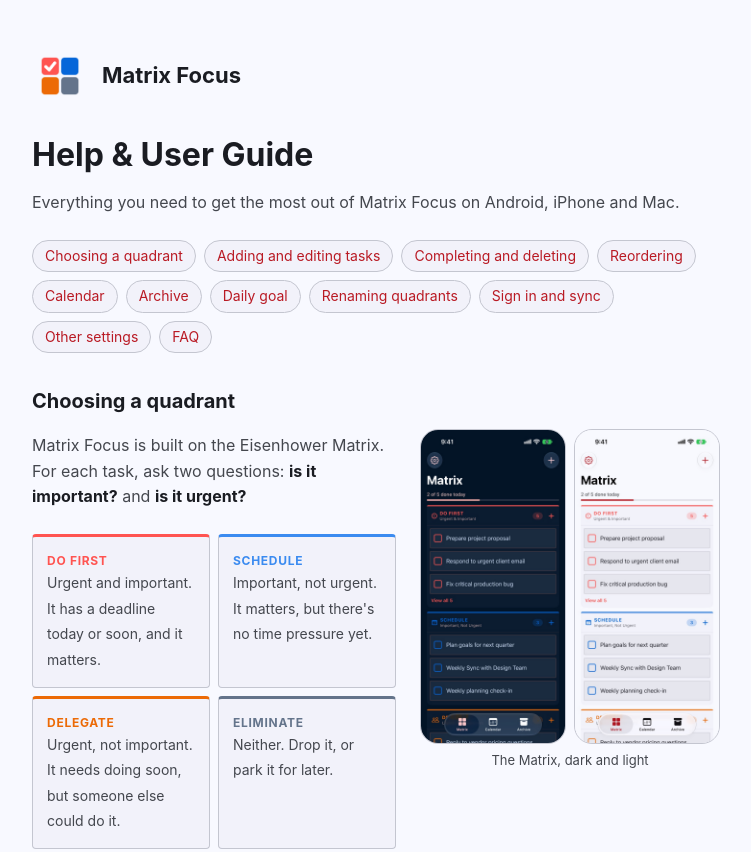
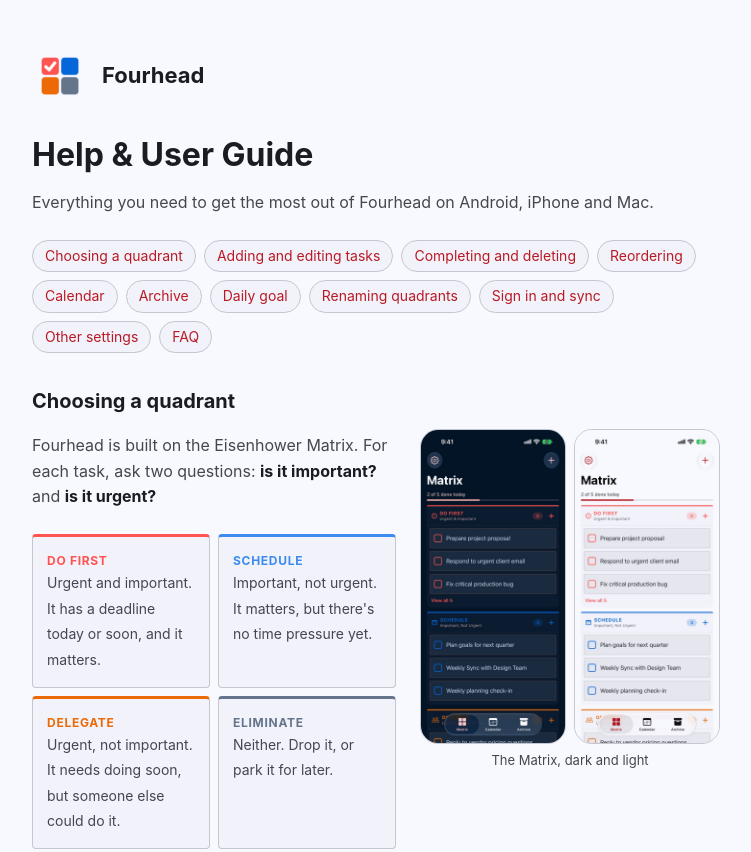
Before and after one commit to dion/matrix-focus, a plain HTML site: page user-guide.html in a window 1280 px wide. Shown: the top 852 px of the page, without its empty margins (264-1015 px from the left). Drawn offline with Linux system fonts and the light colour scheme.

Commit message:
Rename the app to Fourhead
Co-Authored-By: Claude Opus 5.5 <noreply@anthropic.com>
Claude-Session: https://claude.ai/code/session_01PnMkf3dtGoq6XCZJCypHnB

```diff
--- a/user-guide.html
+++ b/user-guide.html
@@ -3,18 +3,18 @@
 <head>
   <meta charset="utf-8">
   <meta name="viewport" content="width=device-width, initial-scale=1">
-  <title>Help &amp; User Guide · Matrix Focus</title>
-  <meta name="description" content="How to use Matrix Focus: choosing a quadrant, adding and completing tasks, the calendar, archive, sync and settings.">
+  <title>Help &amp; User Guide · Fourhead</title>
+  <meta name="description" content="How to use Fourhead: choosing a quadrant, adding and completing tasks, the calendar, archive, sync and settings.">
   <link rel="icon" href="icon.png" media="(prefers-color-scheme: light)">
   <link rel="icon" href="icon-dark.png" media="(prefers-color-scheme: dark)">
   <link rel="stylesheet" href="style.css">
 </head>
 <body>
 <main>
-  <header><picture><source srcset="icon-dark.png" media="(prefers-color-scheme: dark)"><img src="icon.png" alt=""></picture><a href="./">Matrix Focus</a></header>
+  <header><picture><source srcset="icon-dark.png" media="(prefers-color-scheme: dark)"><img src="icon.png" alt=""></picture><a href="./">Fourhead</a></header>
 
   <h1>Help &amp; User Guide</h1>
-  <p>Everything you need to get the most out of Matrix Focus on Android, iPhone and Mac.</p>
+  <p>Everything you need to get the most out of Fourhead on Android, iPhone and Mac.</p>
 
   <nav class="toc">
     <a href="#quadrants">Choosing a quadrant</a>
@@ -32,7 +32,7 @@
 
   <h2 id="quadrants">Choosing a quadrant</h2>
   <figure class="phone pair"><div><img src="images/iphone-matrix-dark.jpg" alt="The Matrix screen with tasks in each quadrant (dark mode)" width="600" height="1304" loading="lazy"><img src="images/iphone-matrix-light.jpg" alt="The Matrix screen with tasks in each quadrant (light mode)" width="600" height="1304" loading="lazy"></div><figcaption>The Matrix, dark and light</figcaption></figure>
-  <p>Matrix Focus is built on the Eisenhower Matrix. For each task, ask two questions:
+  <p>Fourhead is built on the Eisenhower Matrix. For each task, ask two questions:
     <strong>is it important?</strong> and <strong>is it urgent?</strong></p>
   <div class="grid">
     <div class="do"><b>Do first</b><span>Urgent and important. It has a deadline today or soon, and it matters.</span></div>
@@ -106,7 +106,7 @@
 
   <h2 id="sync">Sign in and sync</h2>
   <figure class="phone pair"><div><img src="images/iphone-settings-dark.jpg" alt="Settings with the Account section offering Apple, Google and Email sign-in (dark mode)" width="600" height="1304" loading="lazy"><img src="images/iphone-settings-light.jpg" alt="Settings with the Account section offering Apple, Google and Email sign-in (light mode)" width="600" height="1304" loading="lazy"></div><figcaption>Settings → Account, dark and light</figcaption></figure>
-  <p>You don't need an account. Without one, Matrix Focus works fully offline and your tasks stay on your device.</p>
+  <p>You don't need an account. Without one, Fourhead works fully offline and your tasks stay on your device.</p>
   <p>To keep tasks in sync between Android, iPhone and Mac, open <strong>Settings → Account</strong> and sign in
     with <strong>Apple</strong>, <strong>Google</strong> or <strong>Email</strong>. Use the same account on every device.</p>
   <ul>
@@ -137,7 +137,7 @@
     account to see its tasks.</p>
   <p><strong>Can I get a deleted task back?</strong><br>
     No. Deleted tasks are gone for good. Completed tasks can be restored from the Archive.</p>
-  <p><strong>Does Matrix Focus collect my data?</strong><br>
+  <p><strong>Does Fourhead collect my data?</strong><br>
     Only what's needed to sync if you sign in. No ads, analytics or trackers. See the
     <a href="privacy.html">Privacy Policy</a>.</p>
 
```
Also changed, not shown: index.html (+5 -5 lines), privacy.html (+5 -5 lines), terms.html (+5 -5 lines).
